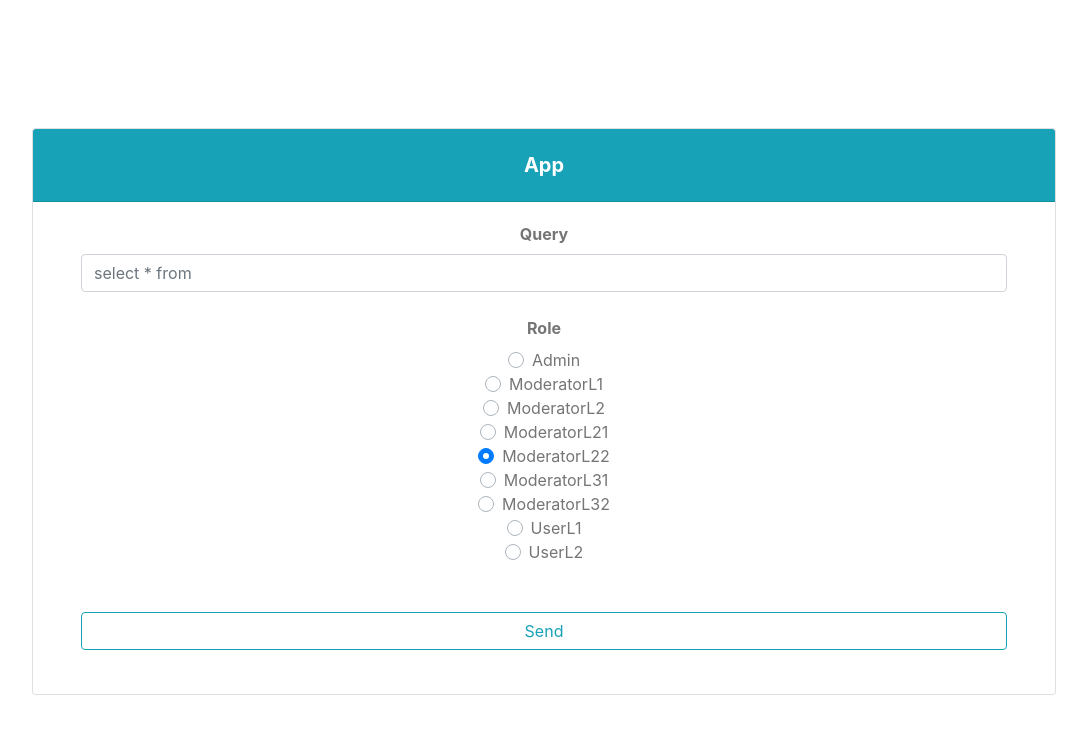
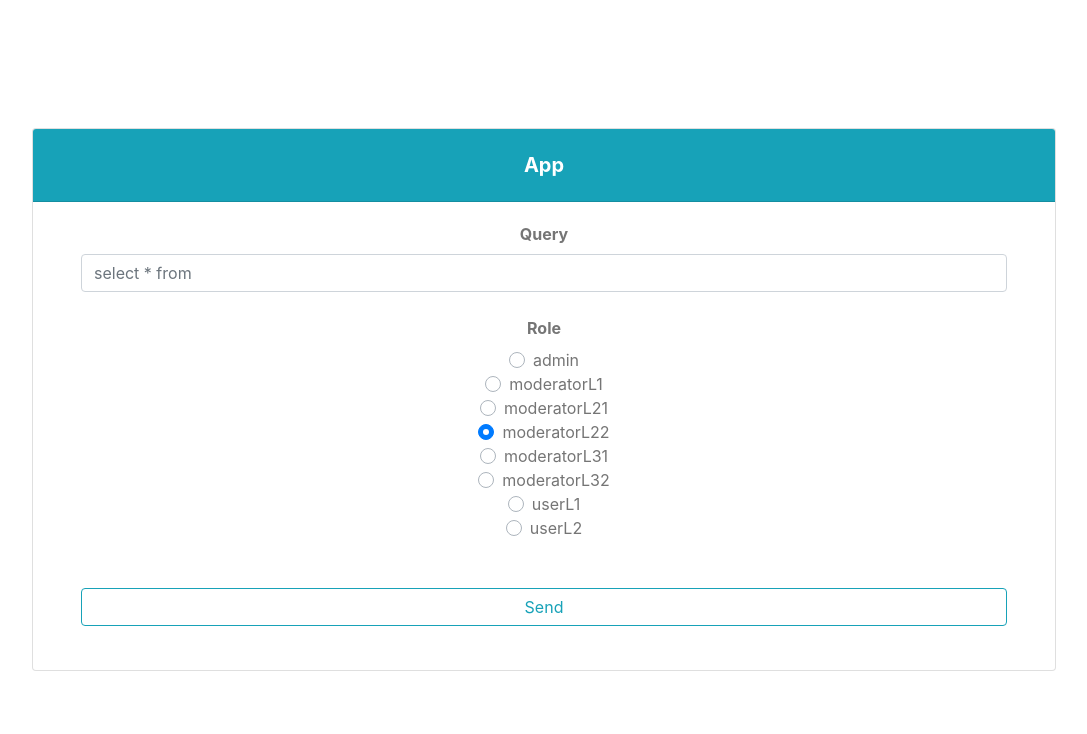
Before and after one commit to MarcinMichna/database-security-module, a website: page public/index.html in a window 1280 px wide. Shown: the whole page, without its empty margins (96-1183 px from the left). Drawn offline with nearby package versions, Linux system fonts and the light colour scheme.

Commit message:
finishing frontend

```diff
--- a/public/index.html
+++ b/public/index.html
@@ -14,6 +14,9 @@
     <link rel="shortcut icon" type="image/x-icon" href="images/ogor.jpg" />
 
     <style>
+      html {
+        overflow-y: scroll;
+      }
       table,
       th,
       td {
@@ -135,9 +138,9 @@
                 class="custom-control-input"
                 id="admin"
                 name="groupOfDefaultRadios"
-                value="Admin"
+                value="admin"
               />
-              <label class="custom-control-label" for="admin">Admin</label>
+              <label class="custom-control-label" for="admin">admin</label>
             </div>
             <div class="custom-control custom-radio">
               <input
@@ -145,34 +148,34 @@
                 class="custom-control-input"
                 id="moderatorL1"
                 name="groupOfDefaultRadios"
-                value="ModeratorL1"
+                value="moderatorL1"
               />
               <label class="custom-control-label" for="moderatorL1"
-                >ModeratorL1</label
+                >moderatorL1</label
               >
             </div>
-            <div class="custom-control custom-radio">
+            <!-- <div class="custom-control custom-radio">
               <input
                 type="radio"
                 class="custom-control-input"
                 id="moderatorL2"
                 name="groupOfDefaultRadios"
-                value="ModeratorL2"
+                value="moderatorL2"
               />
               <label class="custom-control-label" for="moderatorL2"
-                >ModeratorL2</label
+                >moderatorL2</label
               >
-            </div>
+            </div> -->
             <div class="custom-control custom-radio">
               <input
                 type="radio"
                 class="custom-control-input"
                 id="moderatorL21"
                 name="groupOfDefaultRadios"
-                value="ModeratorL21"
+                value="moderatorL21"
               />
               <label class="custom-control-label" for="moderatorL21"
-                >ModeratorL21</label
+                >moderatorL21</label
               >
             </div>
             <div class="custom-control custom-radio">
@@ -181,11 +184,11 @@
                 class="custom-control-input"
                 id="moderatatorL22"
                 name="groupOfDefaultRadios"
-                value="ModeratorL22"
+                value="moderatorL22"
                 checked
               />
               <label class="custom-control-label" for="moderatatorL22"
-                >ModeratorL22</label
+                >moderatorL22</label
               >
             </div>
             <div class="custom-control custom-radio">
@@ -194,10 +197,10 @@
                 class="custom-control-input"
                 id="moderatorL31"
                 name="groupOfDefaultRadios"
-                value="ModeratorL31"
+                value="moderatorL31"
               />
               <label class="custom-control-label" for="moderatorL31"
-                >ModeratorL31</label
+                >moderatorL31</label
               >
             </div>
             <div class="custom-control custom-radio">
@@ -206,10 +209,10 @@
                 class="custom-control-input"
                 id="moderatorL32"
                 name="groupOfDefaultRadios"
-                value="ModeratorL32"
+                value="moderatorL32"
               />
               <label class="custom-control-label" for="moderatorL32"
-                >ModeratorL32</label
+                >moderatorL32</label
               >
             </div>
             <div class="custom-control custom-radio">
@@ -218,9 +221,9 @@
                 class="custom-control-input"
                 id="userL1"
                 name="groupOfDefaultRadios"
-                value="UserL1"
+                value="userL1"
               />
-              <label class="custom-control-label" for="userL1">UserL1</label>
+              <label class="custom-control-label" for="userL1">userL1</label>
             </div>
             <div class="custom-control custom-radio">
               <input
@@ -228,9 +231,9 @@
                 class="custom-control-input"
                 id="userL2"
                 name="groupOfDefaultRadios"
-                value="UserL2"
+                value="userL2"
               />
-              <label class="custom-control-label" for="userL2">UserL2</label>
+              <label class="custom-control-label" for="userL2">userL2</label>
             </div>
           </div>
 
```
